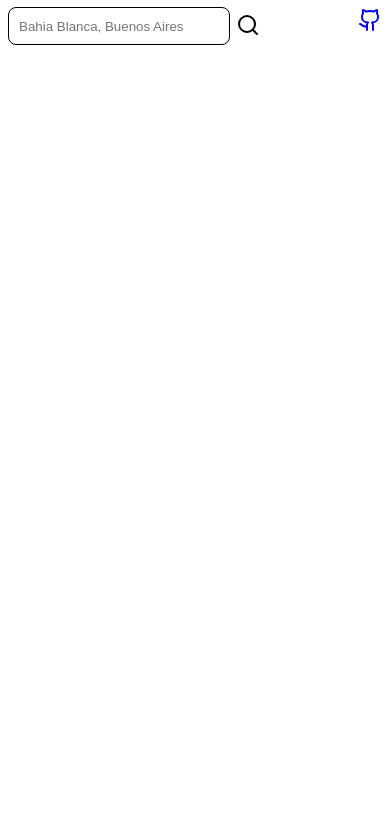
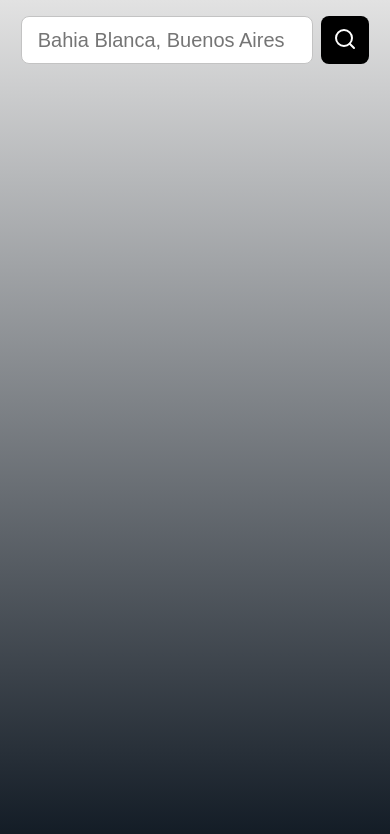
Before and after one commit to tomaslobatodev/weather-app, a plain HTML site: page index.html in a window 390 px wide. Drawn offline with Linux system fonts and the light colour scheme.

Commit message:
CSS remake

```diff
--- a/index.html
+++ b/index.html
@@ -7,16 +7,32 @@
     <link rel="stylesheet" href="styles.css" />
   </head>
   <body>
-    <div class="header">
-      <form action="">
-      <input type="text" placeholder="Bahia Blanca, Buenos Aires" id="cityinput" />
-      <button type="submit" id="fetchbutton">
-        <svg xmlns="http://www.w3.org/2000/svg" width="24" height="24" viewBox="0 0 24 24" fill="none" stroke="currentColor" stroke-width="2" stroke-linecap="round" stroke-linejoin="round" class="lucide lucide-search"><circle cx="11" cy="11" r="8"/><path d="m21 21-4.3-4.3"/></svg>
-      </button>
+    <header>
+      <form>
+        <input
+          type="text"
+          placeholder="Bahia Blanca, Buenos Aires"
+          id="cityinput"
+        />
+        <button type="submit" id="fetchbutton">
+          <svg
+            xmlns="http://www.w3.org/2000/svg"
+            width="24"
+            height="24"
+            viewBox="0 0 24 24"
+            fill="none"
+            stroke="currentColor"
+            stroke-width="2"
+            stroke-linecap="round"
+            stroke-linejoin="round"
+            class="lucide lucide-search"
+          >
+            <circle cx="11" cy="11" r="8" />
+            <path d="m21 21-4.3-4.3" />
+          </svg>
+        </button>
       </form>
-
-      <a href="https://github.com/tomaslobatodev"><svg xmlns="http://www.w3.org/2000/svg" width="24" height="24" viewBox="0 0 24 24" fill="none" stroke="currentColor" stroke-width="2" stroke-linecap="round" stroke-linejoin="round" class="lucide lucide-github"><path d="M15 22v-4a4.8 4.8 0 0 0-1-3.5c3 0 6-2 6-5.5.08-1.25-.27-2.48-1-3.5.28-1.15.28-2.35 0-3.5 0 0-1 0-3 1.5-2.64-.5-5.36-.5-8 0C6 2 5 2 5 2c-.3 1.15-.3 2.35 0 3.5A5.403 5.403 0 0 0 4 9c0 3.5 3 5.5 6 5.5-.39.49-.68 1.05-.85 1.65-.17.6-.22 1.23-.15 1.85v4"/><path d="M9 18c-4.51 2-5-2-7-2"/></svg></a>
-    </div>
+    </header>
 
     <h3 id="place"></h3>
     <div id="output">
--- a/styles.css
+++ b/styles.css
@@ -1,75 +1,134 @@
 body {
+  background: linear-gradient(to bottom, rgb(226, 226, 226), #111a24);
+  background-size: cover;
+  background-attachment: fixed;
   font-family: sans-serif;
+  color: black;
+  margin: 16px;
+}
+
+h1, h2, h3 {
+  margin: 0;
+}
+
+header {
+  width: 100%;
+  display: flex;
+  justify-content: center;
 }
 
 form {
+  height: 48px;
   display: flex;
-  align-items: center;
-  height: 36px;
-  margin-bottom: 24px;
+  gap: 8px;
 }
 
-input {
-  height: 100%;
-  padding: 0 10px;
+form input {
+  padding: 0 16px;
   border-radius: 8px;
-  border: 1px solid black;
-  width: 200px;
+  width: 360px;
+  font-size: 20px;
+  border: 1px solid rgb(195, 195, 195);
 }
 
-button {
-  height: 100%;
-  border: none;
-  background-color: white;
-  cursor: pointer;
+form input:focus {
+  border-bottom: 3px solid black;
+  transition: .1s;
+  outline: none;
 }
 
-h2, h1, h3 {
-  margin: 4px
+form button {
+  border-radius: 8px;
+  width: 48px;
+  height: 48px;
+  color: white;
+  background-color: black;
+  border: none;
+  cursor: pointer;
+  box-sizing: border-box;
 }
 
-h1 {
-  font-size: 48px;
+form button:hover {
+  transition: .1s;
+  border-bottom: 2px solid white;
 }
 
-#output {
-  display: none;
-  width:55%;
+#place {
+  font-size: 36px;
+  margin: 20px 0;
 }
 
-.left {
-  padding: 10px 0;
-  padding-right: 20px;
-  border-right: 2px solid black;
-  width: 45%;
-  max-width: 225px;
+#output .left {
+  gap: 8px;
   display: flex;
   flex-direction: column;
-  gap: 4px;
+  border-right: 3px solid black;
+  padding-right: 44px;
 }
 
-.right {
-  padding: 6px 0;
-  width: 55%;
+#condition {
+  font-size: 46px;
+}
+
+#temp {
+  font-size: 96px;
+  font-weight: bolder;
+}
+
+#output .right {
   display: flex;
   flex-direction: column;
   gap: 8px;
-  padding-left: 8px;
+  padding-left: 16px;
+  font-size: 32px;
 }
 
-a {
-  font-size: 20px;
+@media screen and (max-width:630px) {
+  body {
+    display: flex;
+    flex-direction: column;
+    align-items: center;
+    text-align: center;
+    margin: 16px 0;
+  }
+
+  form {
+    width: 99%;
+    justify-content: center;
+    gap: 8px;
+  }
+
+  form input {
+    width: 75vw;
+    box-sizing: border-box;
+  }
+
+  form button {
+    min-width: 48px;
+  }
+
+  #place {
+    font-size: 20px;
+  }
+
+  #output {
+    flex-direction: column;
+  }
+
+  #output .left {
+    border: none;
+    align-items: center;
+    width: 100%;
+    padding: 0;
+    border-bottom: 2px solid black;
+    margin-bottom: 16px;
+  }
+
+  #output .right {
+    width: 100%;
+    box-sizing: border-box;
+    box-sizing: border-box;
+    padding: 0
+  }
+
 }
-
-.header {
-  display: flex;
-  width: 100%;
-  justify-content: space-between;
-}
-
-@media screen {
-  #output {
-    display: none;
-    width: 100%;
-  }
-}
```
